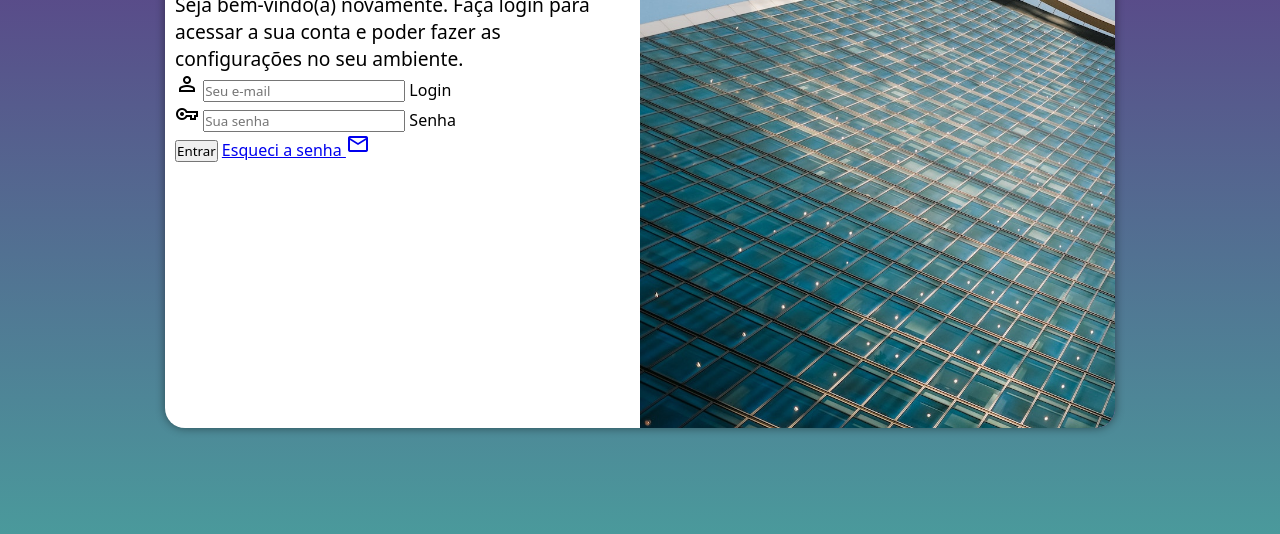
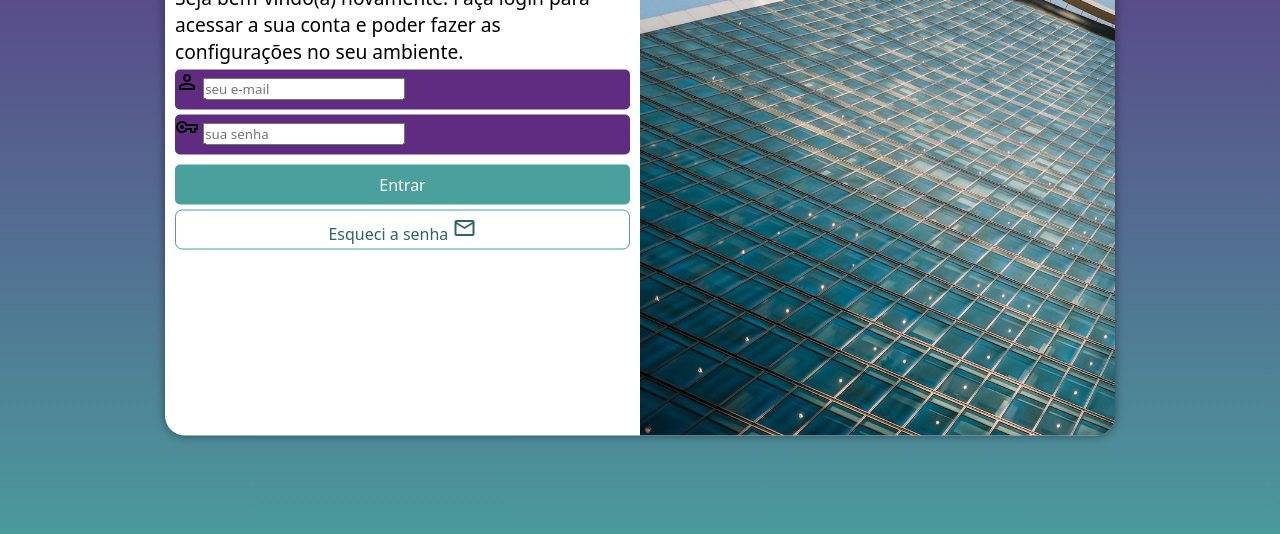
Before and after one commit to Emerson0307/projeto-login, a plain HTML site: page index.html in a window 1280 px wide. Shown: the part 222-756 px from the top of the page. Drawn offline with nearby package versions, Linux system fonts and the light colour scheme.

Commit message:
formatação do formulário

```diff
--- a/estilos/style.css
+++ b/estilos/style.css
@@ -32,7 +32,7 @@ section#login {
     transform: translate(-50%, -50%);
     background-color: white;
     width: 250px;
-    height: 500px;
+    height: 515px;
     border-radius: 20px;
     overflow: hidden;
     box-shadow: 0px 0px 10px rgba(0, 0, 0, 0.450);
@@ -62,3 +62,65 @@ div#formulario > h1 {
 div#formulario > p {
     font-size: 0.8em;
 }
+
+form > div.campo {
+    display: block;
+    background-color: #5f2c82;
+    width: 100%;
+    height: 40px;
+    border-radius: 5px;
+    margin: 5px 0px;
+}
+
+div.campo > label {
+    display: none;
+}
+
+form > div.senha {
+    display: block;
+    background-color: #5f2c82;
+    width: 100%;
+    height: 40px;
+    border-radius: 5px;
+    margin: 5px 0px;
+}
+
+div.senha > label {
+    display: none;
+}
+
+form > input[type=submit] {
+    display: block;
+    font-size: 1em;
+    width: 100%;
+    height: 40px;
+    margin-top: 10px;
+    background-color: #49a09d;
+    color: white;
+    border: none;
+    border-radius: 5px;
+    cursor: pointer;
+}
+
+form > input[type=submit]:hover {
+    background-color: #2e6462;
+}
+
+form > a.botao {
+    display: block;
+    text-align: center;
+    font-size: 1em;
+    width: 100%;
+    height: 40px;
+    padding-top: 5px;
+    margin-top: 5px;
+    background-color: white;
+    color: #2e6462;
+    border: 1px solid #49a09d;
+    border-radius: 7px;
+    text-decoration: none;
+}
+
+form > a.botao:hover {
+    background-color: #6cd3cf;
+}
--- a/index.html
+++ b/index.html
@@ -23,18 +23,18 @@
                         <span class="material-symbols-outlined">
                             person
                         </span>
-                        <input type="email" name="login" id="ilogin" placeholder="Seu e-mail" autocomplete="email" required maxlength="30">
+                        <input type="email" name="login" id="ilogin" placeholder="seu e-mail" autocomplete="email" required maxlength="30">
                         <label for="ilogin">Login</label>
                     </div>
                     <div class="senha">
                         <span class="material-symbols-outlined">
                             vpn_key
                         </span>
-                        <input type="password" name="senha" id="isenha" placeholder="Sua senha" autocomplete="current-password" required minlength="8" maxlength="20">
+                        <input type="password" name="senha" id="isenha" placeholder="sua senha" autocomplete="current-password" required minlength="8" maxlength="20">
                         <label for="isenha">Senha</label>
                     </div>
                     <input type="submit" value="Entrar">
-                    <a href="esqueci.html">Esqueci a senha
+                    <a href="esqueci.html" class="botao">Esqueci a senha
                         <span class="material-symbols-outlined">
                         mail</span></a>
                 </form>
```
